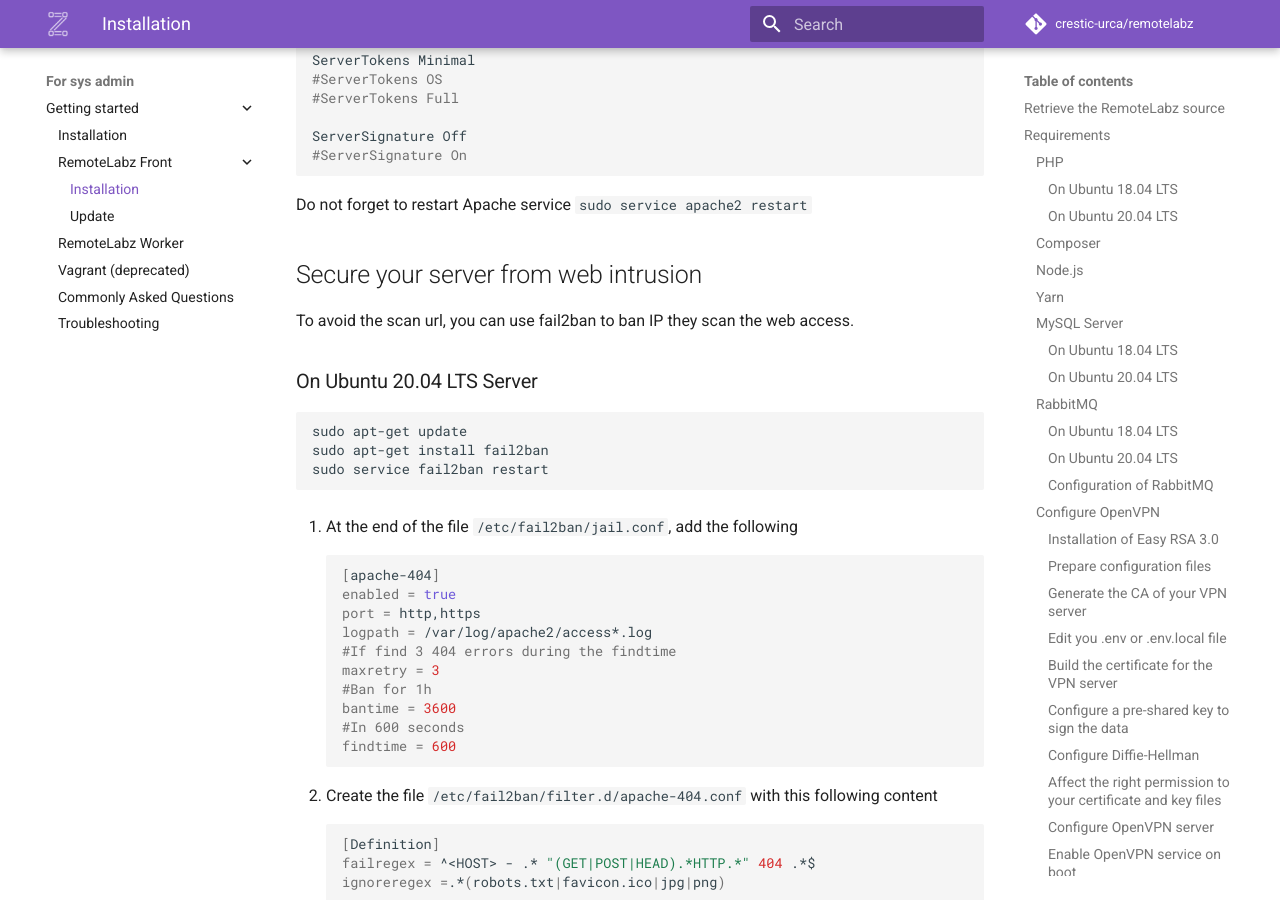
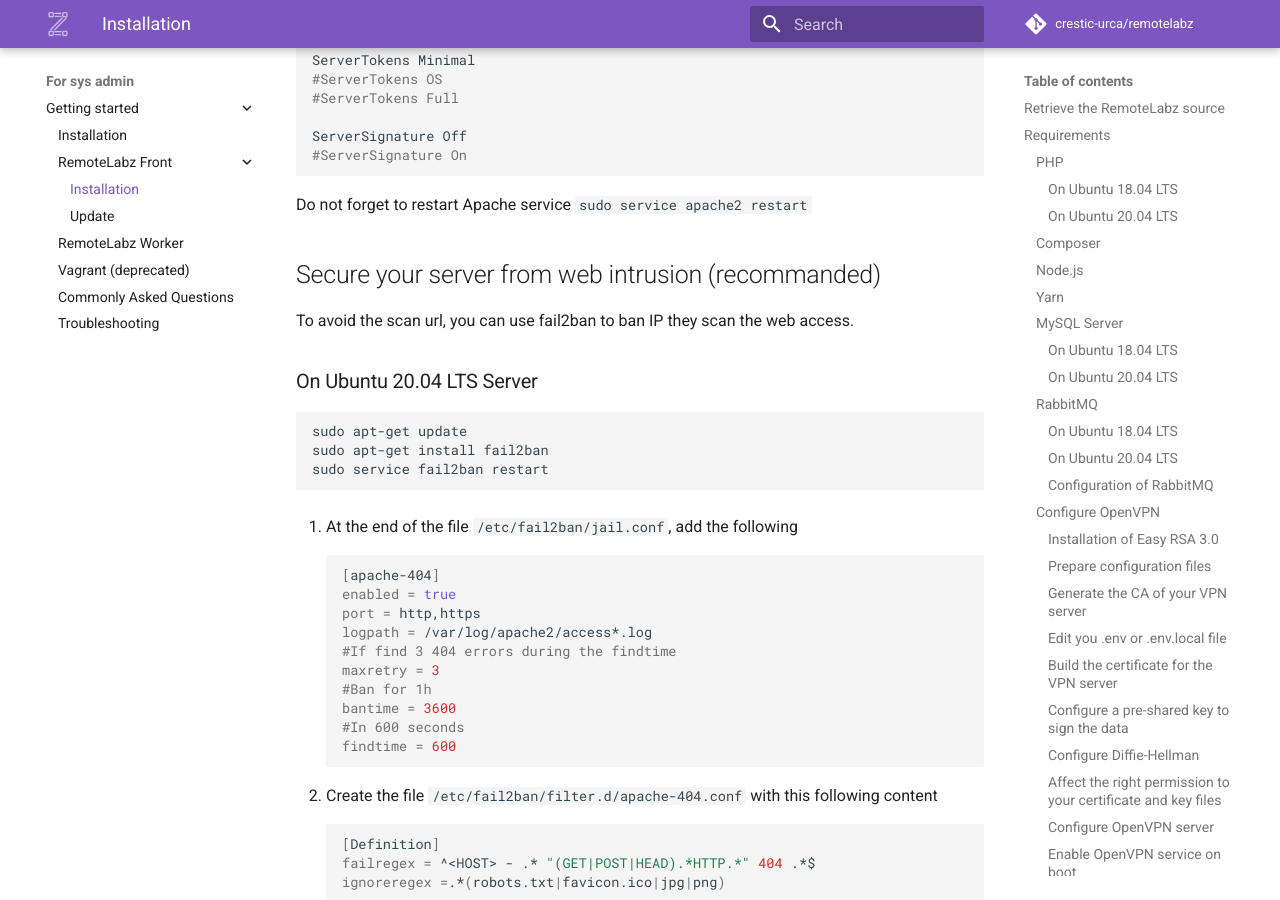
Before and after one commit to remotelabz/remotelabz-docs, an MkDocs documentation site: the page built from docs/administrators/getting-started/ubuntu-front.md, in a window 1280 px wide and 900 px high, scrolled down 8370 px. Built offline with MkDocs 1.6.1 and Material for MkDocs 9.7.7, drawn with Linux system fonts in a browser that asks for light colours; comment, search, counter and statistics services are not loaded.

Commit message:
MInor modification

````diff
--- a/docs/administrators/getting-started/ubuntu-front.md
+++ b/docs/administrators/getting-started/ubuntu-front.md
@@ -355,7 +355,7 @@ ServerSignature Off
 ```
 Do not forget to restart Apache service `sudo service apache2 restart`
 
-## Secure your server from web intrusion
+## Secure your server from web intrusion (recommanded)
 To avoid the scan url, you can use fail2ban to ban IP they scan the web access.
 ### On Ubuntu 20.04 LTS Server
 ```bash
````
